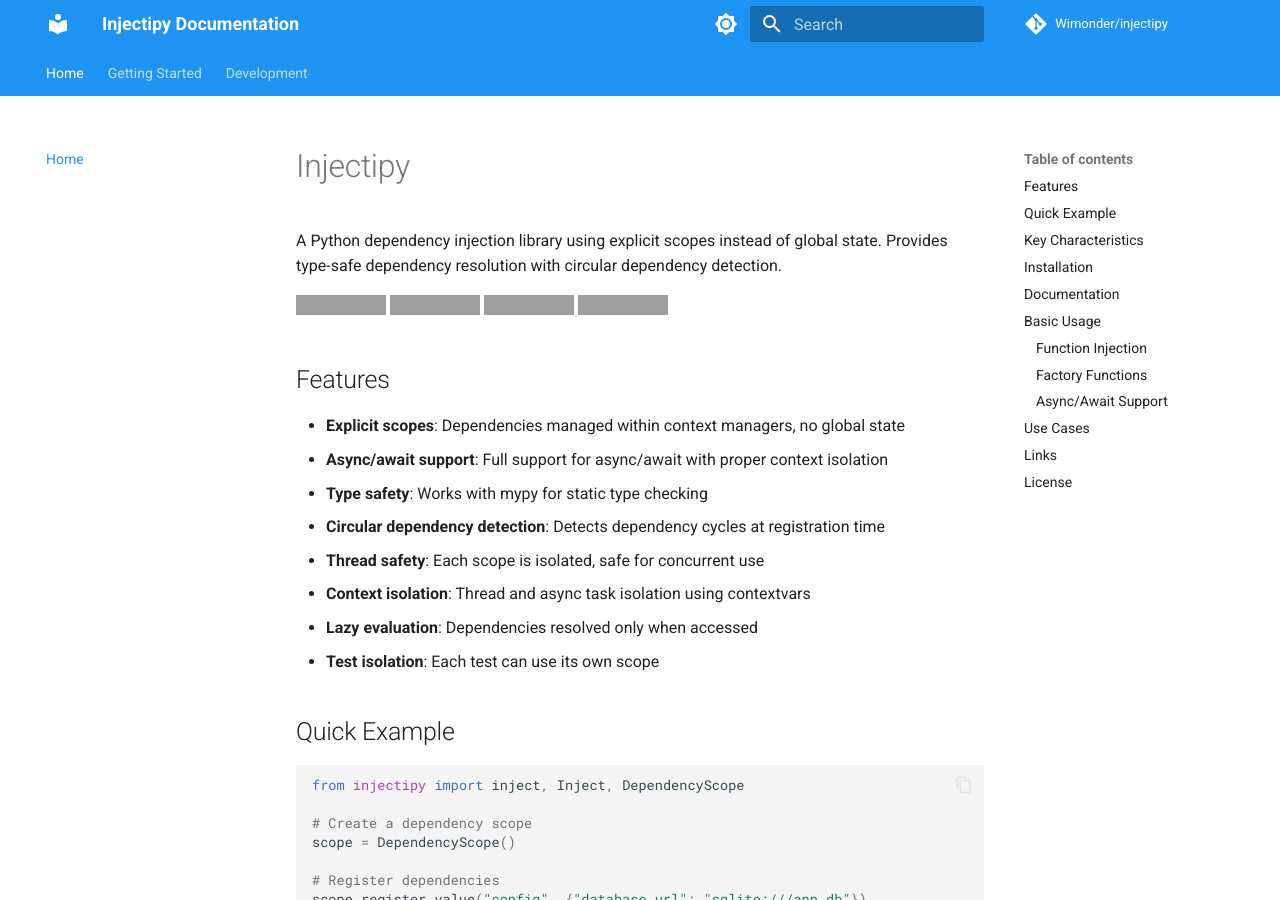
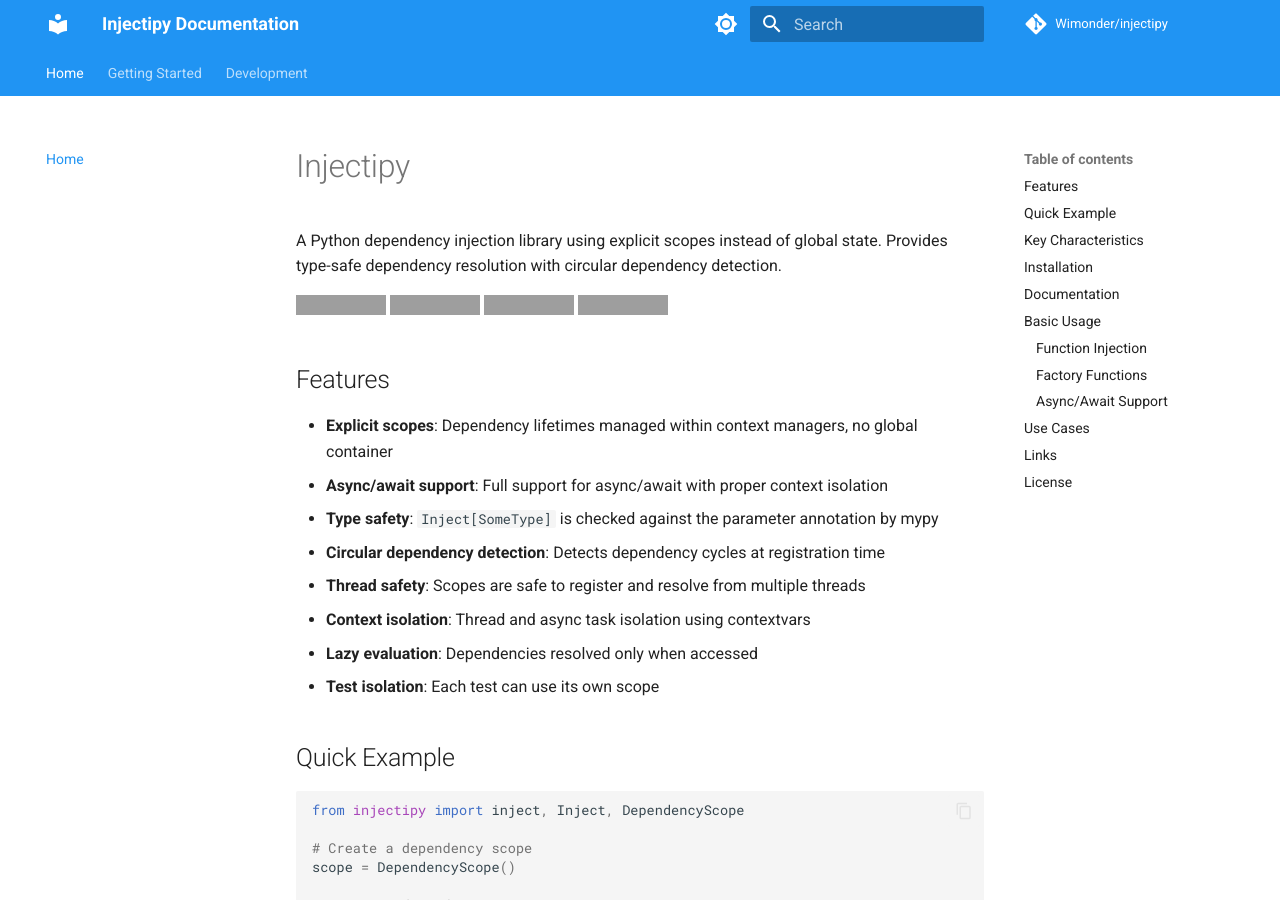
Before and after one commit to Wimonder/injectipy, an MkDocs documentation site: the page built from docs/index.md, in a window 1280 px wide and 900 px high, cut to the strip 0-900 px from the top of the window. Built offline with MkDocs 1.6.1 and Material for MkDocs 9.7.7, drawn with Linux system fonts in a browser that asks for light colours; comment, search, counter and statistics services are not loaded; grey boxes are pictures that could not be loaded.

Commit message:
docs: describe type safety, threads and overrides accurately

```diff
--- a/docs/index.md
+++ b/docs/index.md
@@ -9,11 +9,11 @@
 
 ## Features
 
-- **Explicit scopes**: Dependencies managed within context managers, no global state
+- **Explicit scopes**: Dependency lifetimes managed within context managers, no global container
 - **Async/await support**: Full support for async/await with proper context isolation
-- **Type safety**: Works with mypy for static type checking
+- **Type safety**: `Inject[SomeType]` is checked against the parameter annotation by mypy
 - **Circular dependency detection**: Detects dependency cycles at registration time
-- **Thread safety**: Each scope is isolated, safe for concurrent use
+- **Thread safety**: Scopes are safe to register and resolve from multiple threads
 - **Context isolation**: Thread and async task isolation using contextvars
 - **Lazy evaluation**: Dependencies resolved only when accessed
 - **Test isolation**: Each test can use its own scope
```
Also changed, not shown: README.md (+43 -8 lines), 1 other file.
